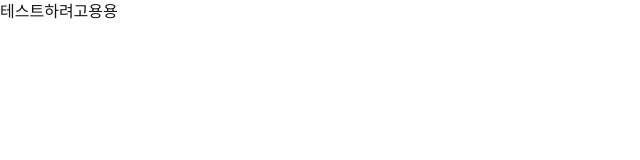
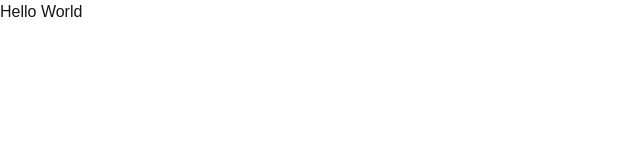
Before and after one commit to mingmi9/fe11-part4-team1-coworkers, a Next.js app: page / in a window 1280 px wide. Shown: the top 160 px of the page, without its empty margins (0-640 px from the left). Built offline with nearby package versions, Linux system fonts and the light colour scheme; a web font is replaced by a local one.

Commit message:
테스트로 인한 수정의 수정

```diff
--- a/app/page.tsx
+++ b/app/page.tsx
@@ -1,3 +1,3 @@
 export default function Home() {
-  return <div>테스트하려고용용</div>;
+  return <div>Hello World</div>;
 }
```
